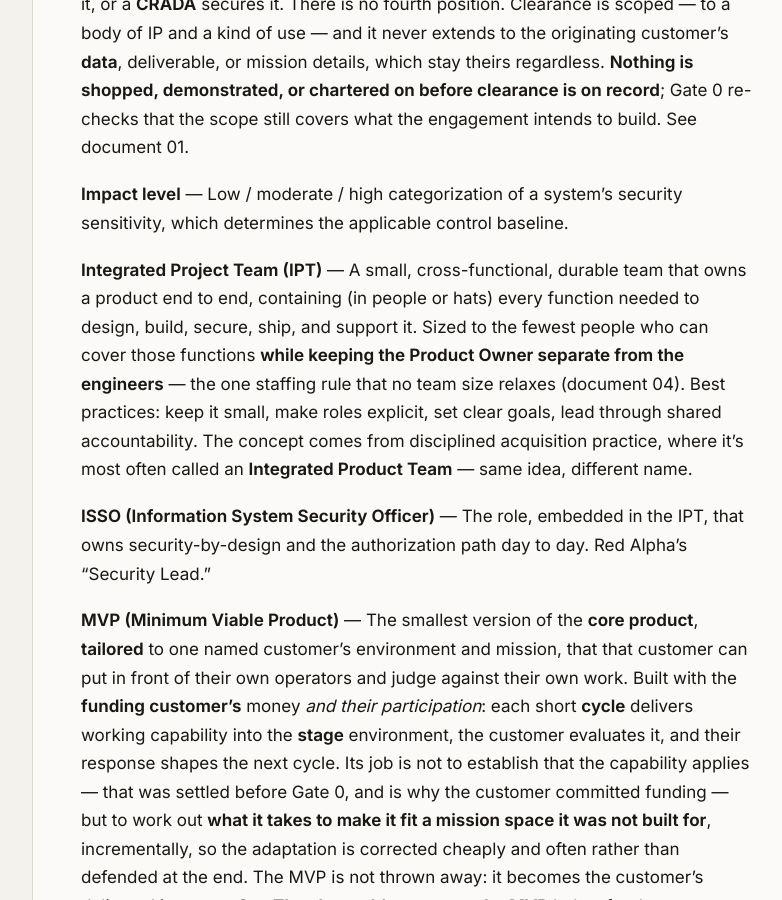
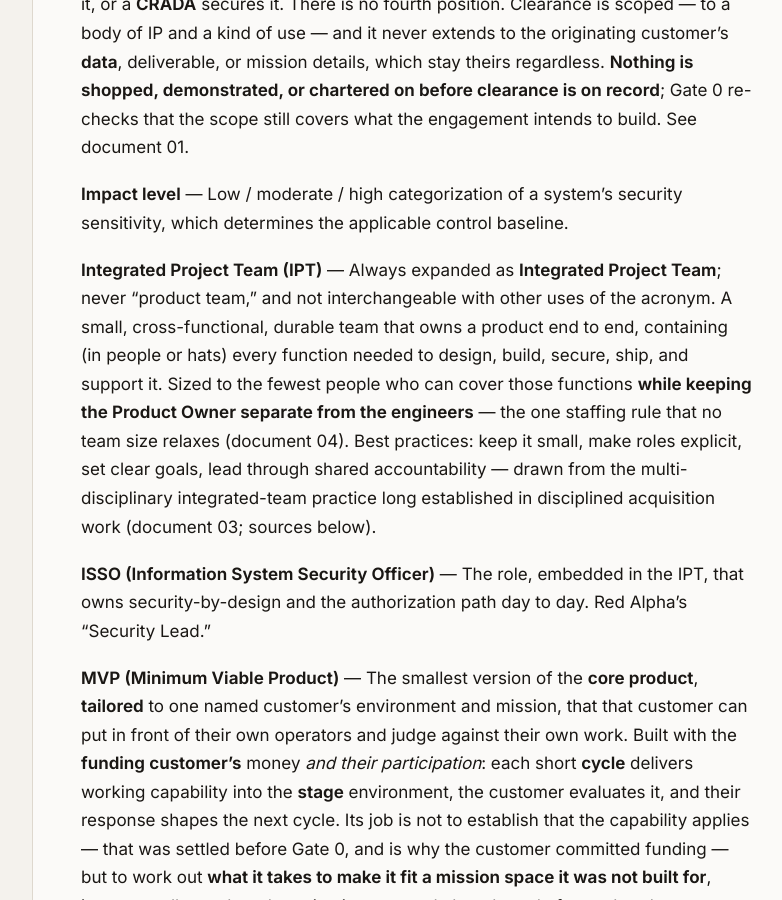
Before and after one commit to RA-Rob/IPT-Workflow, a Jekyll site: the page built from docs/07-glossary-and-references.md, in a window 1280 px wide and 900 px high, scrolled down 4518 px. Shown: the whole window, without its empty margins (255-1037 px from the left). Built offline with Jekyll 4.4.1, drawn with Linux system fonts in a browser that asks for light colours; our own code applies the rules of GitHub Pages for plain Markdown files; some of the changed text lies outside the part shown.

Commit message:
IPT expands to Integrated Project Team; never a product team
Document 03 opened by introducing the acronym through the acquisition
literature's expansion and then saying Red Alpha's version is "the same idea,
different name." That invites exactly the reading it should prevent: a reader
meets the wrong expansion first, in bold, in the section that defines the term.
The glossary entry closed the same way.

Both now state the expansion plainly and up front. IPT is an Integrated Project
Team, everywhere, and is not to be described as a product team in any document,
briefing, or conversation with a customer. The acquisition practice is still
credited, because the best practices we adopt genuinely come from it — keep the
team small, make roles explicit, set clear goals, lead through shared
accountability — but it is credited as a practice rather than as our name for
the thing.

The three cited sources keep their published titles, one of which carries the
other expansion. Falsifying a source title would be worse than the ambiguity, so
the reference section instead says outright that the titles are reproduced as
published, that the literature expands the acronym differently, and that ours is
an Integrated Project Team regardless.

Co-Authored-By: Claude Opus 5 (1M context) <noreply@anthropic.com>

```diff
--- a/docs/07-glossary-and-references.md
+++ b/docs/07-glossary-and-references.md
@@ -62,7 +62,7 @@
 
 **Impact level** — Low / moderate / high categorization of a system's security sensitivity, which determines the applicable control baseline.
 
-**Integrated Project Team (IPT)** — A small, cross-functional, durable team that owns a product end to end, containing (in people or hats) every function needed to design, build, secure, ship, and support it. Sized to the fewest people who can cover those functions **while keeping the Product Owner separate from the engineers** — the one staffing rule that no team size relaxes (document 04). Best practices: keep it small, make roles explicit, set clear goals, lead through shared accountability. The concept comes from disciplined acquisition practice, where it's most often called an **Integrated Product Team** — same idea, different name.
+**Integrated Project Team (IPT)** — Always expanded as **Integrated Project Team**; never "product team," and not interchangeable with other uses of the acronym. A small, cross-functional, durable team that owns a product end to end, containing (in people or hats) every function needed to design, build, secure, ship, and support it. Sized to the fewest people who can cover those functions **while keeping the Product Owner separate from the engineers** — the one staffing rule that no team size relaxes (document 04). Best practices: keep it small, make roles explicit, set clear goals, lead through shared accountability — drawn from the multi-disciplinary integrated-team practice long established in disciplined acquisition work (document 03; sources below).
 
 **ISSO (Information System Security Officer)** — The role, embedded in the IPT, that owns security-by-design and the authorization path day to day. Red Alpha's "Security Lead."
 
@@ -136,7 +136,10 @@ The through-line: the shoppable asset is Red Alpha showing a capability that alr
 
 ## References (verified, August 2026)
 
-**Integrated Product Teams** (the acquisition-practice term our **Integrated Project Team** concept draws on)
+**Multi-disciplinary integrated teams in acquisition practice** (background for the **Integrated Project Team** model in document 03)
+
+*Source titles below are reproduced as published. That literature expands the acronym differently; **Red Alpha's IPT is an Integrated Project Team** and is not to be called a product team. The practice is what we borrow, not the name.*
+
 - Integrated Product Team (IPT) — AcqNotes: https://acqnotes.com/acqnote/careerfields/integrated-product-teams
 - Integrated product team — Wikipedia: https://en.wikipedia.org/wiki/Integrated_product_team
 - Setting up and managing integrated product teams — PMI: https://www.pmi.org/learning/library/setting-up-managing-integrated-product-teams-8903
```
Also changed, not shown: docs/03-ipt-model-overview.md (+3 -1 lines).
